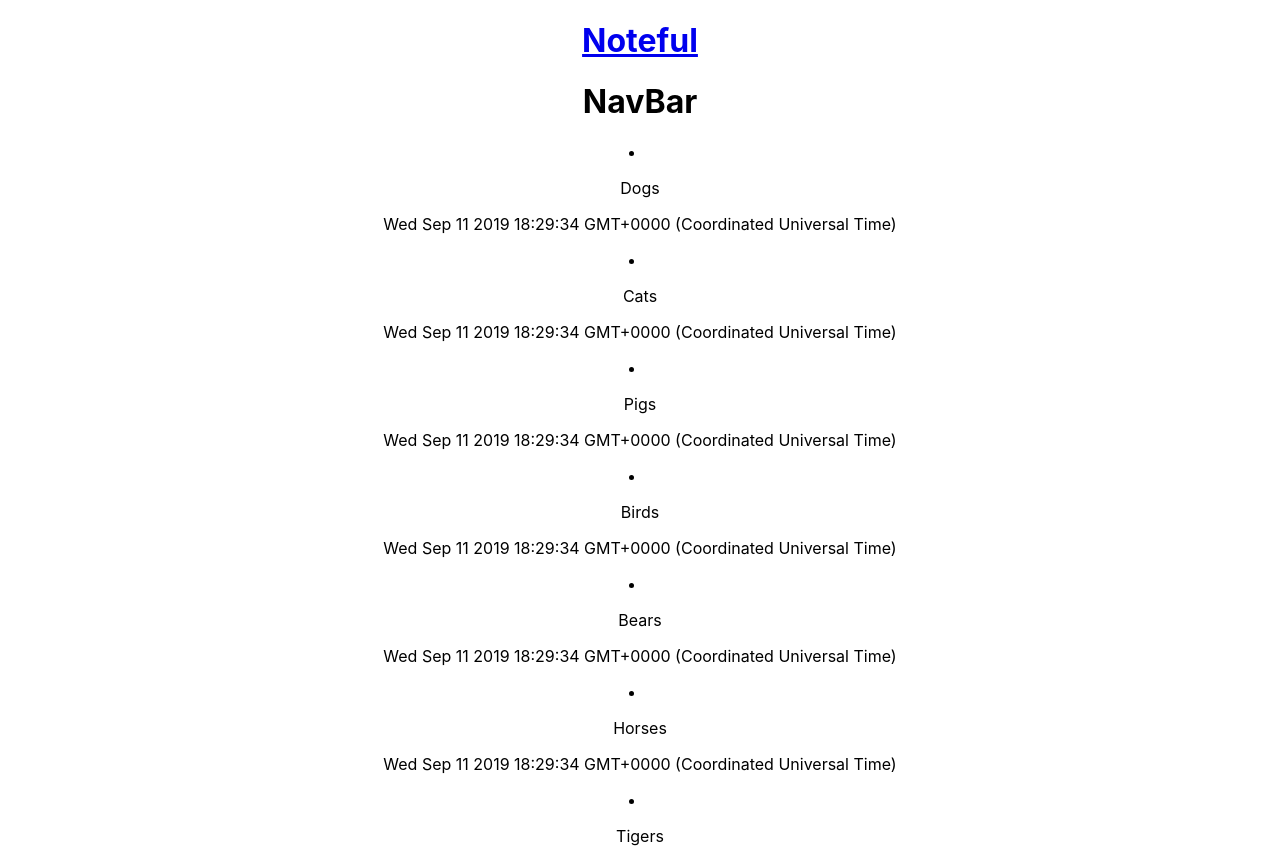
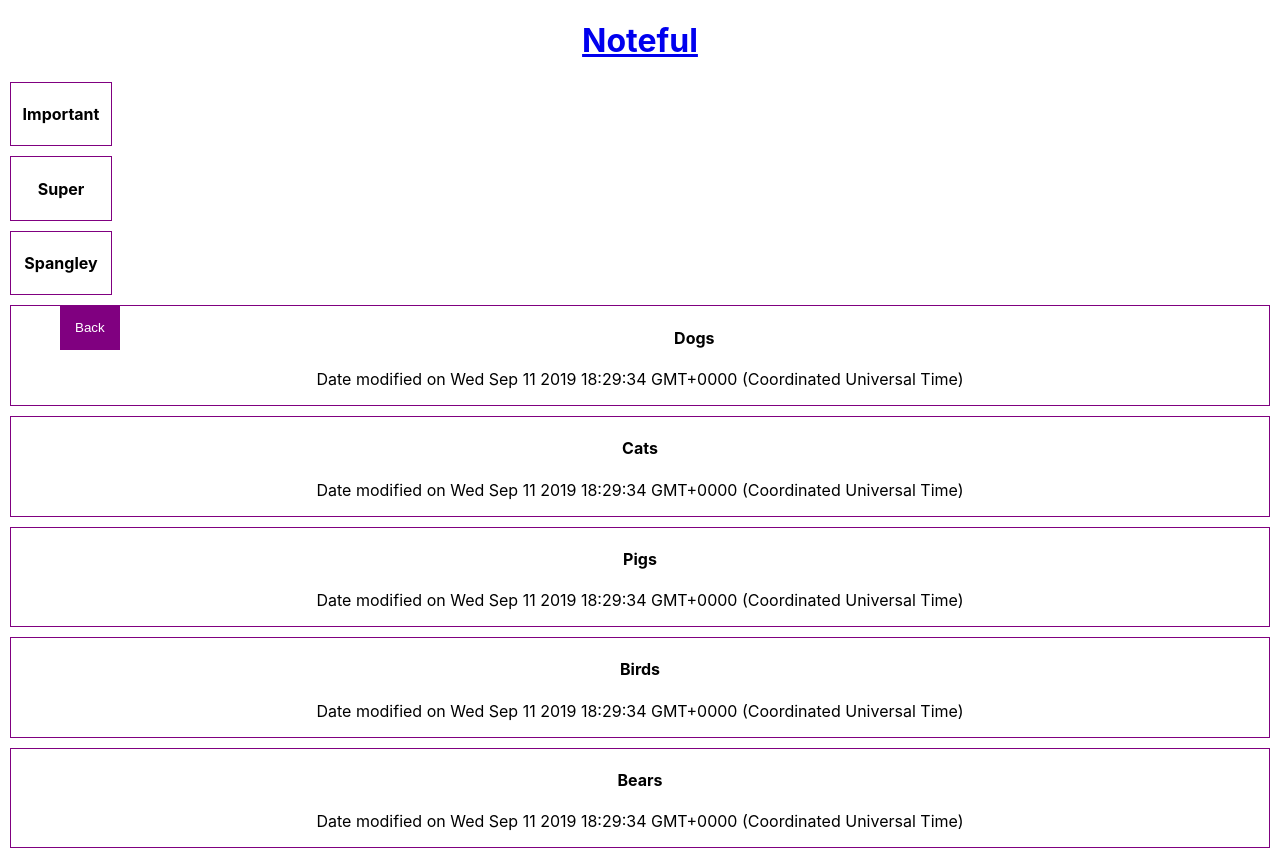
Before and after one commit to thinkful-ei-gecko/smiti-nandana-context, a React (Create React App) app: page / in a window 1280 px wide. Shown: the top 849 px of the page. Built offline with nearby package versions, Linux system fonts and the light colour scheme.

Commit message:
added nav bar

```diff
--- a/src/App.js
+++ b/src/App.js
@@ -15,18 +15,17 @@
 
 
   render(){
-    console.log(this.state.store)
+  console.log(this.state.store.folders)
 
   return (
     <BrowserRouter>
       <div className="App">
 
       <Header />
-      <NavBar />
+      <NavBar store={this.state.store} />
       <Switch>
-        <Route exact path="/" render={(props) => <MainPage {...props} store={this.state.store} />}
-         />
-        <Route path="/folderPage" component={FolderPage} />
+        <Route exact path="/" render={(props) => <MainPage {...props} store={this.state.store} />}/>
+        <Route path="/FolderPage" render={(props) => <FolderPage {...props} store={this.state.store}/>}/>
         <Route path="/notePage" component={NotePage} />
         <Route render={() => <h2>Page Not Found</h2>}/>
 
--- /dev/null
+++ b/src/FolderPage/FolderPage.css
@@ -0,0 +1,14 @@
+.sidebar {
+    width: 100px;
+    color: black;
+    background-color: white;
+}
+
+button{
+    float: left;
+    margin-left: 60px;
+    padding: 15px;
+    background-color: purple;
+    color: white;
+    border: none;
+}
--- a/src/FolderPage/FolderPage.js
+++ b/src/FolderPage/FolderPage.js
@@ -1,11 +1,25 @@
 import React from "react";
+import './FolderPage.css';
 
 
 
 export default function FolderPage(props){
+
+  const folderList = props.store.folders.map(folder => {
+    return(
+
+        <li  className= "sidebar" key={folder.id}>
+          <h4>{folder.name}</h4>
+        </li>
+
+
+
+    )
+  })
+
   return(
     <div className ="FolderPage">
-      <p>FolderPage</p>
+      {folderList}
       <button onClick={e => props.history.push("/")}>Back</button>
     </div>
 
--- /dev/null
+++ b/src/MainPage/MainPage.css
@@ -0,0 +1,7 @@
+
+li{
+    list-style-type:none;
+    border: 1px solid purple;
+    margin: 10px;
+    cursor: pointer;
+}
--- a/src/MainPage/MainPage.js
+++ b/src/MainPage/MainPage.js
@@ -1,12 +1,13 @@
 import React from "react";
+import './MainPage.css';
 
 export default function MainPage(props){
 
   const mainList = props.store.notes.map(note => {
     return(
-      <li key={note.id}>
-        <p>{note.name}</p>
-        <p>{Date(note.modified)}</p>
+      <li className="mainpage" key={note.id}>
+        <h4>{note.name}</h4>
+        <p>Date modified on {Date(note.modified)}</p>
       </li>
     )
   })
@@ -14,6 +15,7 @@
 console.log(props.store)
 
   return(
+
     <div className ="MainPage">
       {mainList}
     </div>
--- a/src/NavBar/NavBar.js
+++ b/src/NavBar/NavBar.js
@@ -1,9 +1,28 @@
 import React from "react";
 
-export default function NavBar(){
+
+
+export default function NavBar(props){
+
+  const folderList = props.store.folders.map(folder => {
+    return(
+
+        <li  className= "sidebar" key={folder.id}>
+          <h4>{folder.name}</h4>
+        </li>
+
+
+
+    )
+  })
+
+
+
   return(
-    <div className ="NavBar">
-        <h1>NavBar</h1>
+    <div className ="FolderPage">
+      {folderList}
+      <button onClick={e => props.history.push("/")}>Back</button>
+
     </div>
 
   );
```
Also changed, not shown: src/NavBar/NavBar.css (added).
